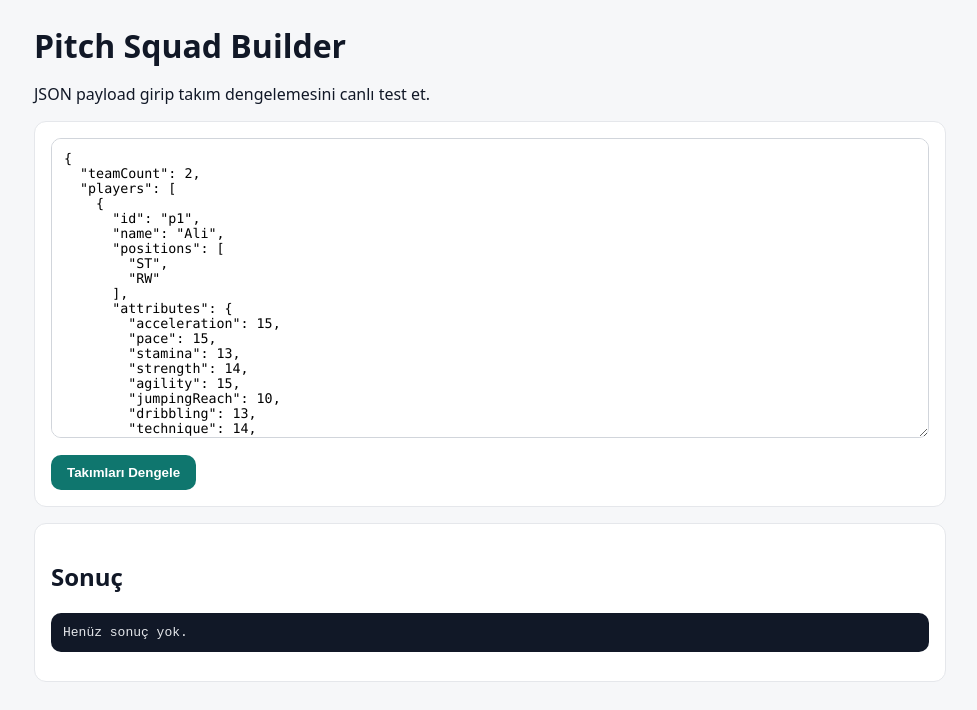
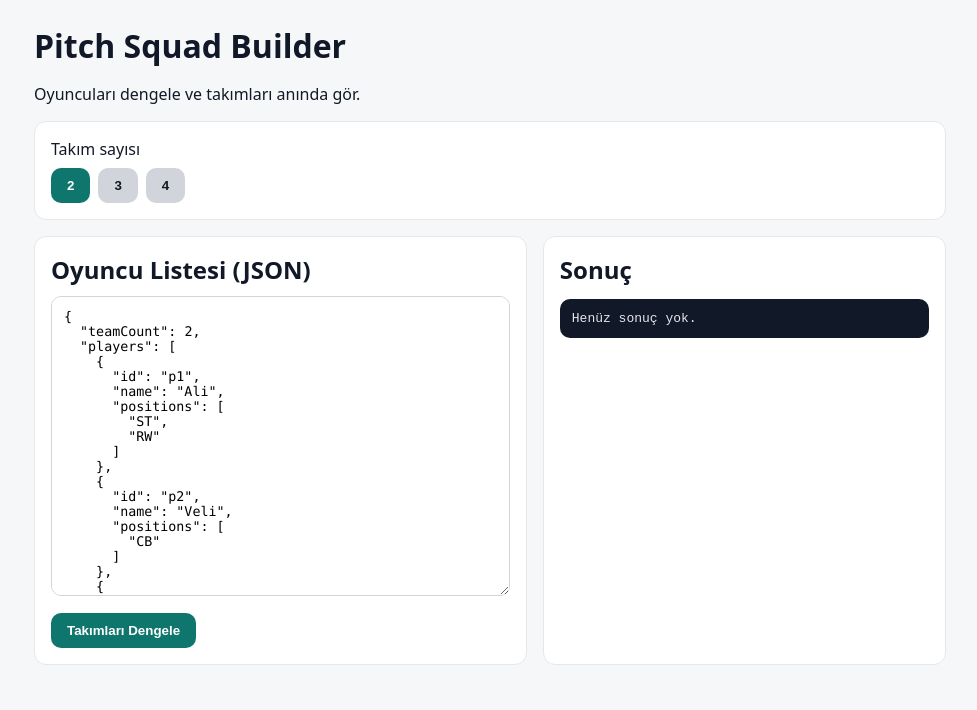
Before and after one commit to czechaj/pitch-squad-builder, a Next.js app: page / in a window 1280 px wide. Shown: the top 710 px of the page, without its empty margins (150-1127 px from the left). Built offline with nearby package versions, Linux system fonts and the light colour scheme.

Commit message:
feat(ui): restore interactive balancing flow on home page

```diff
--- a/app/globals.css
+++ b/app/globals.css
@@ -3,8 +3,22 @@
 body { margin: 0; font-family: ui-sans-serif, system-ui, -apple-system, Segoe UI, Roboto, sans-serif; background: #f6f7f9; color: #111827; }
 main { max-width: 960px; margin: 0 auto; padding: 24px; }
 h1 { margin: 0 0 8px; }
+h2 { margin: 0 0 10px; }
 textarea { width: 100%; min-height: 300px; padding: 12px; border: 1px solid #d1d5db; border-radius: 10px; font-family: ui-monospace, SFMono-Regular, Menlo, monospace; }
 button { padding: 10px 16px; border: 0; border-radius: 10px; background: #0f766e; color: #fff; cursor: pointer; font-weight: 600; }
 pre { background: #111827; color: #e5e7eb; padding: 12px; border-radius: 10px; overflow: auto; }
-.row { display: grid; gap: 16px; }
+.row { display: grid; gap: 16px; grid-template-columns: 1.1fr .9fr; }
 .card { background: #fff; padding: 16px; border-radius: 12px; border: 1px solid #e5e7eb; }
+.controls { margin-bottom: 16px; }
+.count-buttons { display: flex; gap: 8px; margin-top: 8px; }
+.count-buttons button { background: #d1d5db; color: #111827; }
+.count-buttons button.active { background: #0f766e; color: #fff; }
+.teams { display: grid; gap: 10px; }
+.team { border: 1px solid #d1d5db; border-radius: 10px; padding: 10px; background: #f9fafb; }
+.team h3 { margin: 0 0 6px; }
+.team p { margin: 0 0 6px; font-size: 13px; color: #4b5563; }
+.team ul { margin: 0; padding-left: 18px; }
+
+@media (max-width: 900px) {
+  .row { grid-template-columns: 1fr; }
+}
--- a/app/page.tsx
+++ b/app/page.tsx
@@ -2,40 +2,24 @@
 
 import { useState } from "react";
 
-const samplePayload = {
-  teamCount: 2,
-  players: [
-    {
-      id: "p1",
-      name: "Ali",
-      positions: ["ST", "RW"],
-      attributes: {
-        acceleration: 15, pace: 15, stamina: 13, strength: 14, agility: 15, jumpingReach: 10, dribbling: 13, technique: 14,
-        passing: 10, longShots: 11, vision: 11, finishing: 16, firstTouch: 15, tackling: 6, marking: 6, positioning: 14,
-        decisions: 12, composure: 13, aggression: 11, teamwork: 12, workRate: 12, reflexes: 3, handling: 2
-      }
-    },
-    {
-      id: "p2",
-      name: "Veli",
-      positions: ["CB"],
-      attributes: {
-        acceleration: 10, pace: 10, stamina: 12, strength: 16, agility: 10, jumpingReach: 15, dribbling: 8, technique: 9,
-        passing: 10, longShots: 7, vision: 9, finishing: 6, firstTouch: 10, tackling: 16, marking: 15, positioning: 14,
-        decisions: 13, composure: 12, aggression: 14, teamwork: 12, workRate: 12, reflexes: 4, handling: 3
-      }
-    }
-  ]
-};
+const samplePlayers = [
+  { id: "p1", name: "Ali", positions: ["ST", "RW"] },
+  { id: "p2", name: "Veli", positions: ["CB"] },
+  { id: "p3", name: "Can", positions: ["CM"] },
+  { id: "p4", name: "Efe", positions: ["GK"] },
+];
 
 export default function HomePage() {
-  const [payload, setPayload] = useState(JSON.stringify(samplePayload, null, 2));
-  const [result, setResult] = useState("");
+  const [teamCount, setTeamCount] = useState(2);
+  const [payload, setPayload] = useState(JSON.stringify({ teamCount: 2, players: samplePlayers }, null, 2));
+  const [result, setResult] = useState<any>(null);
+  const [rawResult, setRawResult] = useState("");
   const [loading, setLoading] = useState(false);
 
   async function handleBalance() {
     setLoading(true);
-    setResult("");
+    setResult(null);
+    setRawResult("");
     try {
       const res = await fetch("/api/balance", {
         method: "POST",
@@ -43,20 +27,46 @@ export default function HomePage() {
         body: payload,
       });
       const data = await res.json();
-      setResult(JSON.stringify(data, null, 2));
+      if (!res.ok) {
+        setRawResult(JSON.stringify(data, null, 2));
+      } else {
+        setResult(data);
+      }
     } catch (err) {
-      setResult(JSON.stringify({ error: String(err) }, null, 2));
+      setRawResult(JSON.stringify({ error: String(err) }, null, 2));
     } finally {
       setLoading(false);
+    }
+  }
+
+  function syncTeamCount(nextCount: number) {
+    setTeamCount(nextCount);
+    try {
+      const parsed = JSON.parse(payload);
+      parsed.teamCount = nextCount;
+      setPayload(JSON.stringify(parsed, null, 2));
+    } catch {
+      // Keep the raw text untouched if user entered invalid JSON.
     }
   }
 
   return (
     <main>
       <h1>Pitch Squad Builder</h1>
-      <p>JSON payload girip takım dengelemesini canlı test et.</p>
+      <p>Oyuncuları dengele ve takımları anında gör.</p>
+      <section className="card controls">
+        <label>Takım sayısı</label>
+        <div className="count-buttons">
+          {[2, 3, 4].map((count) => (
+            <button key={count} className={teamCount === count ? "active" : ""} onClick={() => syncTeamCount(count)}>
+              {count}
+            </button>
+          ))}
+        </div>
+      </section>
       <div className="row">
         <section className="card">
+          <h2>Oyuncu Listesi (JSON)</h2>
           <textarea value={payload} onChange={(e) => setPayload(e.target.value)} />
           <div style={{ marginTop: 12 }}>
             <button onClick={handleBalance} disabled={loading}>{loading ? "Hesaplanıyor..." : "Takımları Dengele"}</button>
@@ -64,7 +74,24 @@ export default function HomePage() {
         </section>
         <section className="card">
           <h2>Sonuç</h2>
-          <pre>{result || "Henüz sonuç yok."}</pre>
+          {result?.teams ? (
+            <div className="teams">
+              {result.teams.map((team: any) => (
+                <div className="team" key={team.name}>
+                  <h3>{team.name}</h3>
+                  <p>Toplam Güç: {team.totalPower}</p>
+                  <ul>
+                    {team.playerIds.map((id: string) => {
+                      const player = result.players.find((p: any) => p.id === id);
+                      return <li key={id}>{player?.name ?? id} ({player?.power ?? "-"})</li>;
+                    })}
+                  </ul>
+                </div>
+              ))}
+            </div>
+          ) : (
+            <pre>{rawResult || "Henüz sonuç yok."}</pre>
+          )}
         </section>
       </div>
     </main>
```
